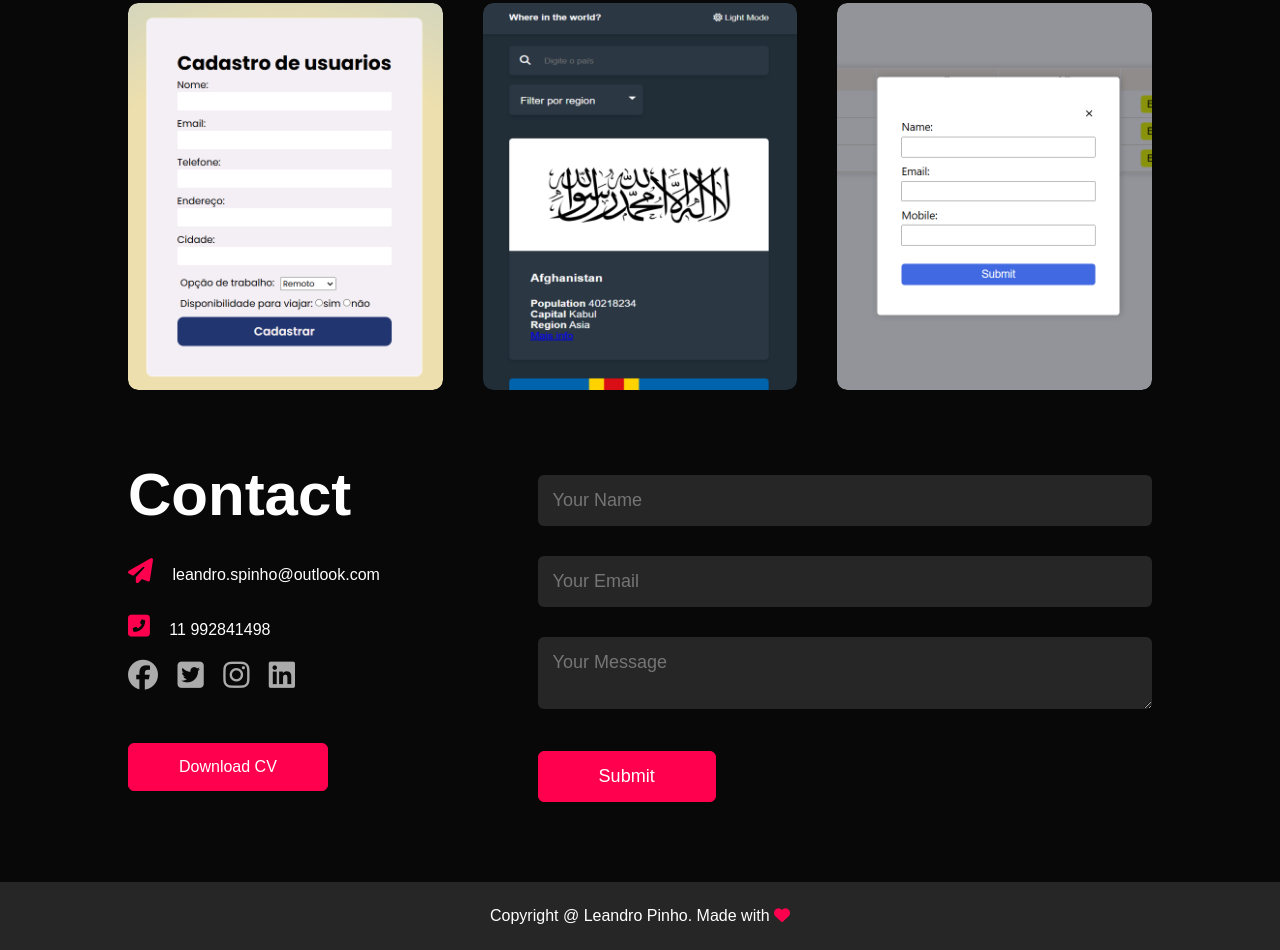
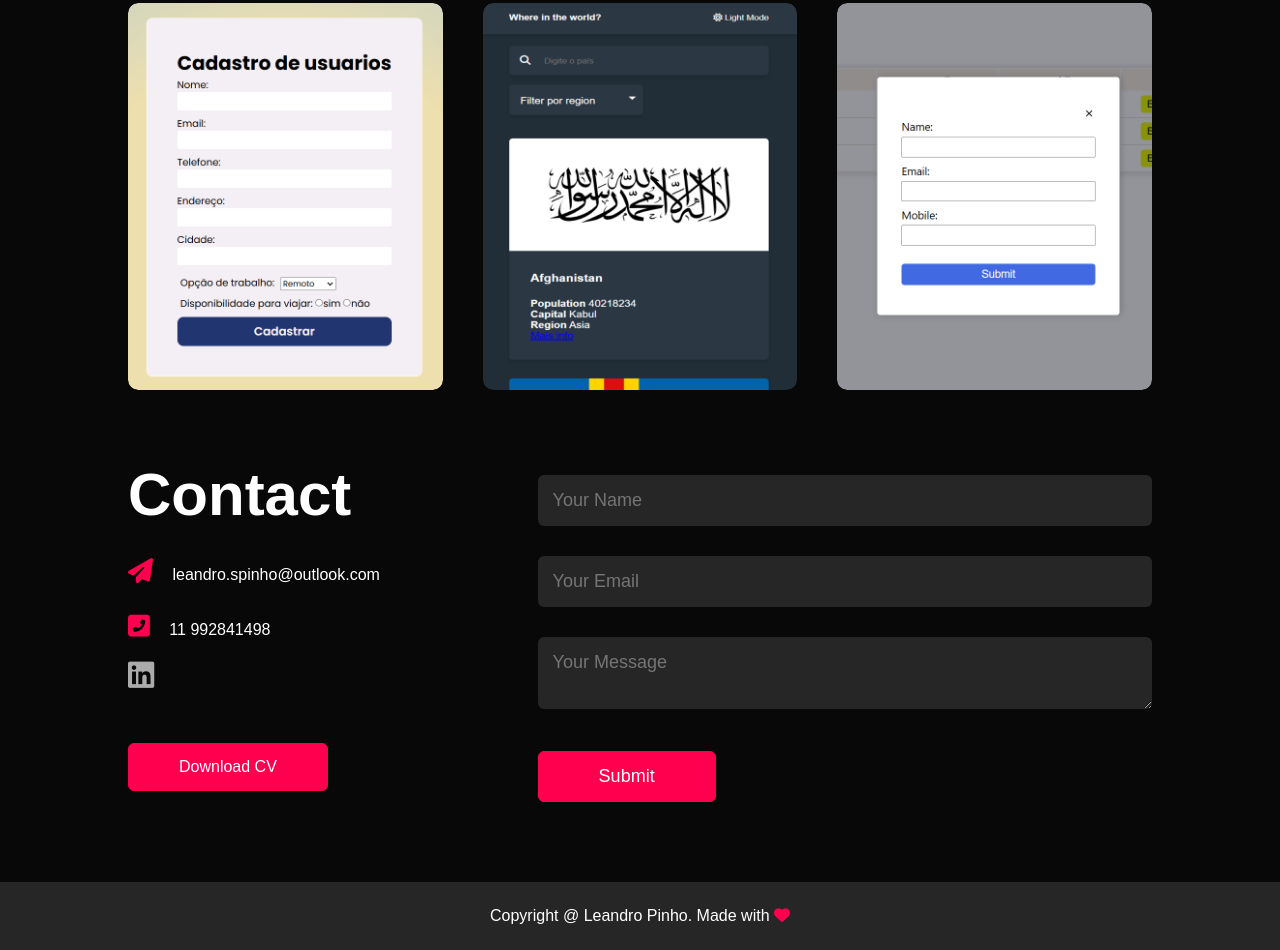
Before and after one commit to Leandro-Pinho/Personal-portfolio, a plain HTML site: page index.html in a window 1280 px wide. Shown: the part 1638-2588 px from the top of the page. Drawn offline with Linux system fonts and the light colour scheme.

Commit message:
adicionando o curriculo

```diff
--- a/index.html
+++ b/index.html
@@ -165,13 +165,13 @@
                     <p><i class="fas fa-paper-plane"></i> leandro.spinho@outlook.com</p>
                     <p><i class="fas fa-phone-square-alt"></i> 11 992841498</p>
                     <div class="social-icons">
-                        <a href="#"><i class="fab fa-facebook"></i></a>
+                        <!-- <a href="#"><i class="fab fa-facebook"></i></a>
                         <a href="#"><i class="fab fa-twitter-square"></i></a>
-                        <a href="#"><i class="fab fa-instagram"></i></a>
-                        <a href="#"><i class="fab fa-linkedin"></i></a>
+                        <a href="#"><i class="fab fa-instagram"></i></a> -->
+                        <a href="https://linkedin.com/in/leandro-pinho-4b5420126"><i class="fab fa-linkedin"></i></a>
                     </div>
                     <!----- link para download do curriculo ------->
-                    <a href="images/my-cv.pdf" download class="btn btn2">Download CV</a>
+                    <a href="images/Leandro_Pinho_CV .pdf" download class="btn btn2">Download CV</a>
                 </div>
                 <div class="contact-right">
                     <form action="">
```
Also changed, not shown: 2 other files.
